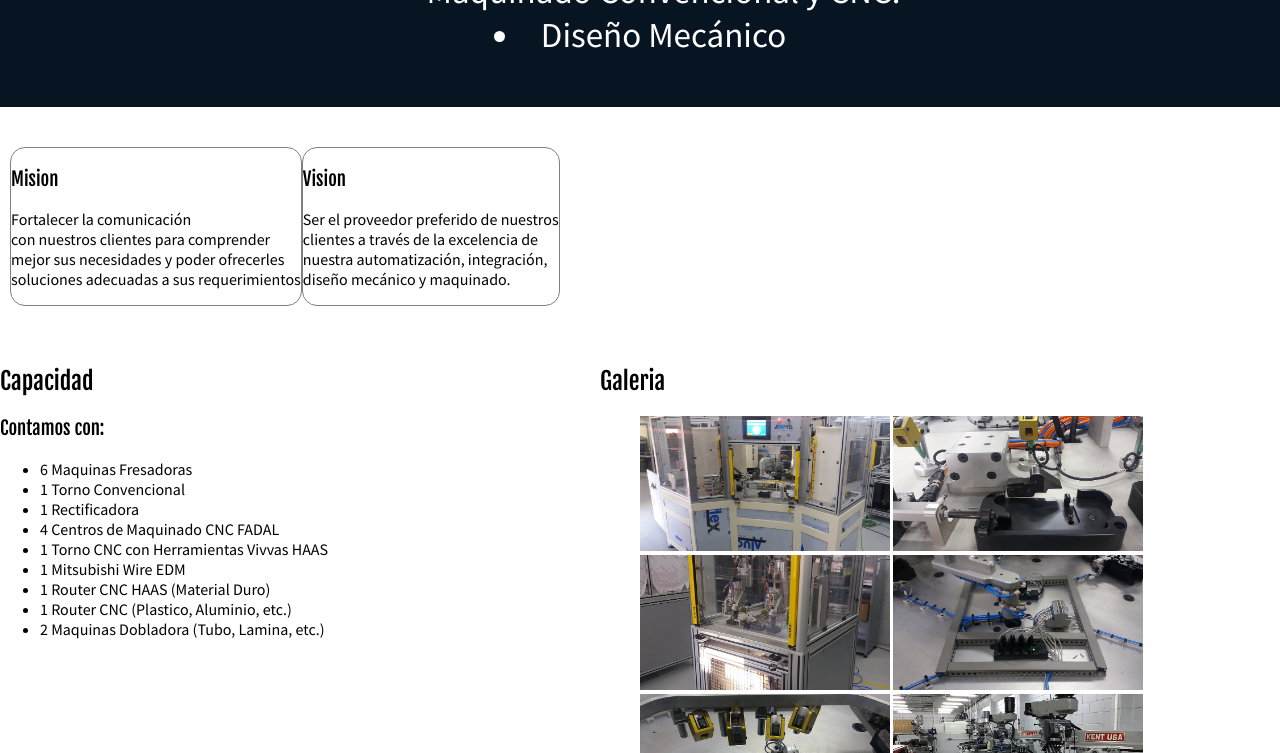
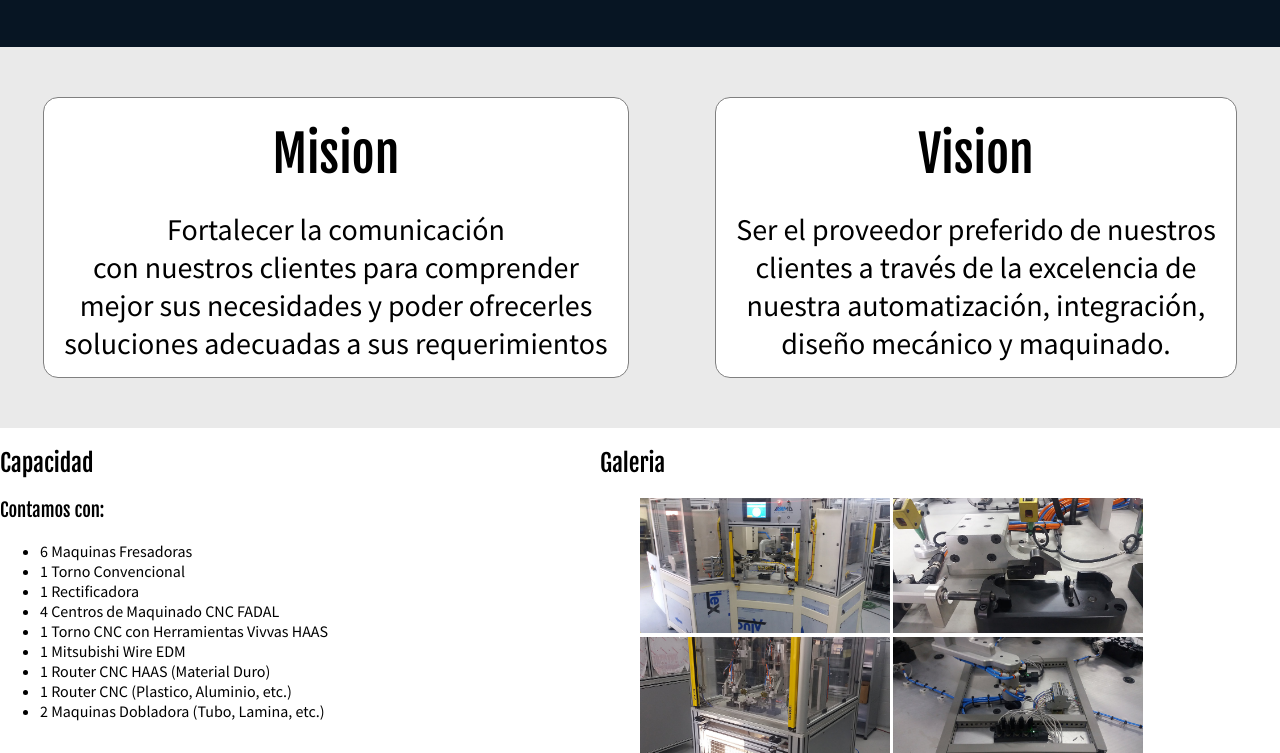
Before and after one commit to ElJuanii00/AMD_Autoamtion, a plain HTML site: page index.html in a window 1280 px wide. Shown: the part 1580-2333 px from the top of the page. Drawn offline with Linux system fonts and the light colour scheme.

Commit message:
Version_1 Mision_y_Vision terminada de html con su estilo en estilos.css (Cambie margenes automaticos horizontales en el hero)

```diff
--- a/estilos.css
+++ b/estilos.css
@@ -65,12 +65,12 @@ li a{
 
 .principal_message{
   width: 670px;
-  margin: 40px;
+  /* margin: 40px; */
   padding: 15px;
   border: 1px solid black;
   border-radius: 15px;
   background-color: white;
-  /* margin: 25px; */
+  margin: 25px auto;
   /* background-color: #EAEAEA; */
 }
 
@@ -78,13 +78,13 @@ li a{
   /* width: 650px;
   margin-left: 40px; */
   width: 650px;
-  margin-left: 40px;
-  margin: 40px;
+  /* margin-left: 40px; */
+  /* margin: 40px; */
   padding: 2px;
   border-radius: 15px;
   border: 1px solid black;
   background-color: white;
-  /* margin: 25px; */
+  margin: 25px auto;
   /* background-color: #548191; */
   /* background-image: url("images/img_amd_7.png");
   background-size: 570px 280px;
@@ -111,16 +111,6 @@ li a{
   border-radius: 15px;
 }
 
-.mision{
-  border: 1px solid gray;
-  border-radius: 15px;
-  margin:
-}
-
-.vision{
-  border: 1px solid gray;
-  border-radius: 15px;
-}
 
 .galeria_size{
   width: 250px;
@@ -173,5 +163,35 @@ li a{
 }
 
 .s_mision_y_vision{
-  margin: 40px 10px;
+  background-color: #EAEAEA;
+  display: flex;
+  flex-wrap: wrap;
 }
+
+.mision{
+  border: 1px solid gray;
+  border-radius: 15px;
+  text-align: center;
+  margin: 50px auto;
+  flex-shrink: 0;
+  background-color: white;
+}
+
+.vision{
+  border: 1px solid gray;
+  border-radius: 15px;
+  text-align: center;
+  margin: 50px auto;
+  flex-shrink: 0;
+  background-color: white;
+}
+
+.mision_description, .vision_description{
+  margin: 0px 20px 15px;
+  font-size: 30px;
+}
+
+.mision_title, .vision_title{
+  font-size: 50px;
+  margin: 25px 0px;
+}
```
